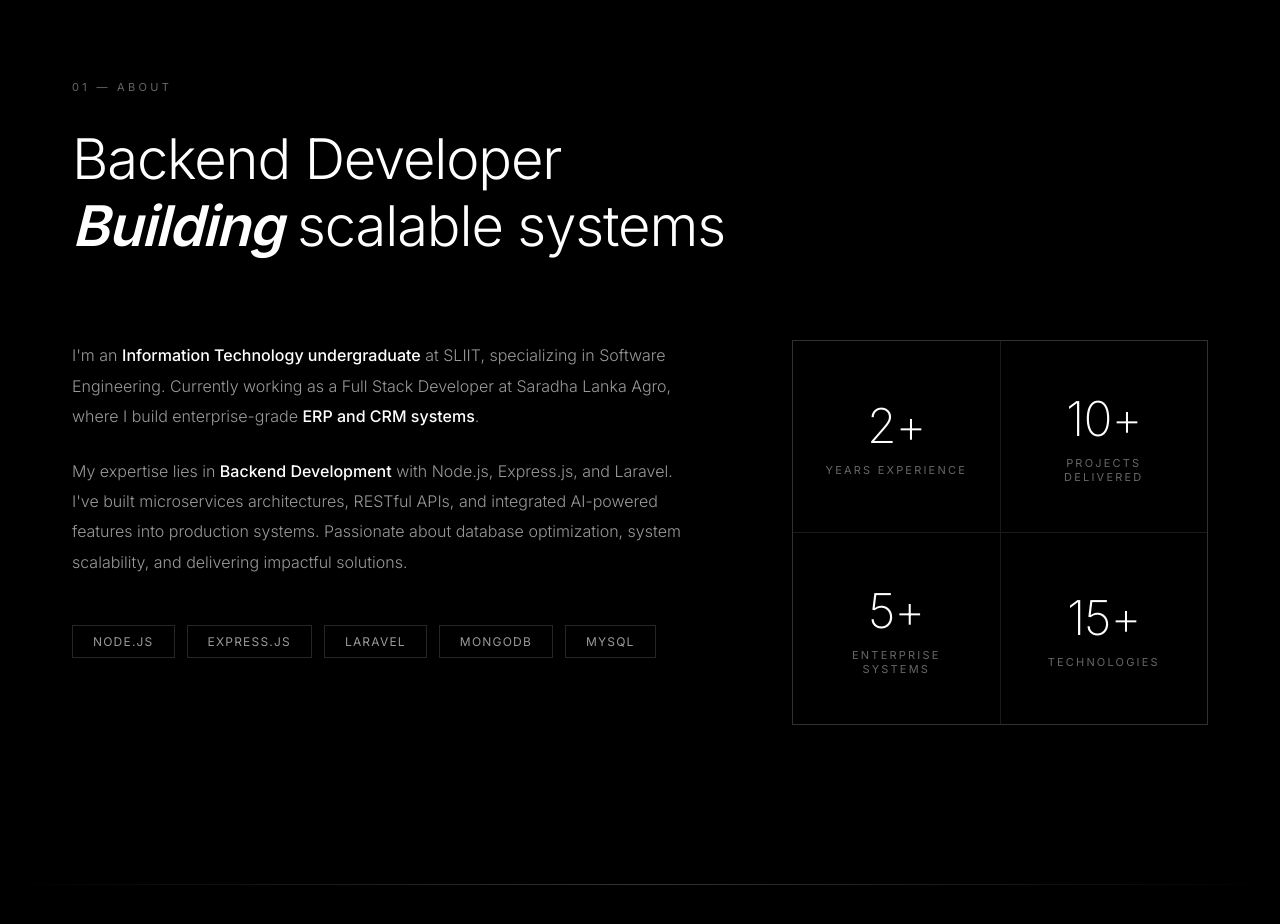
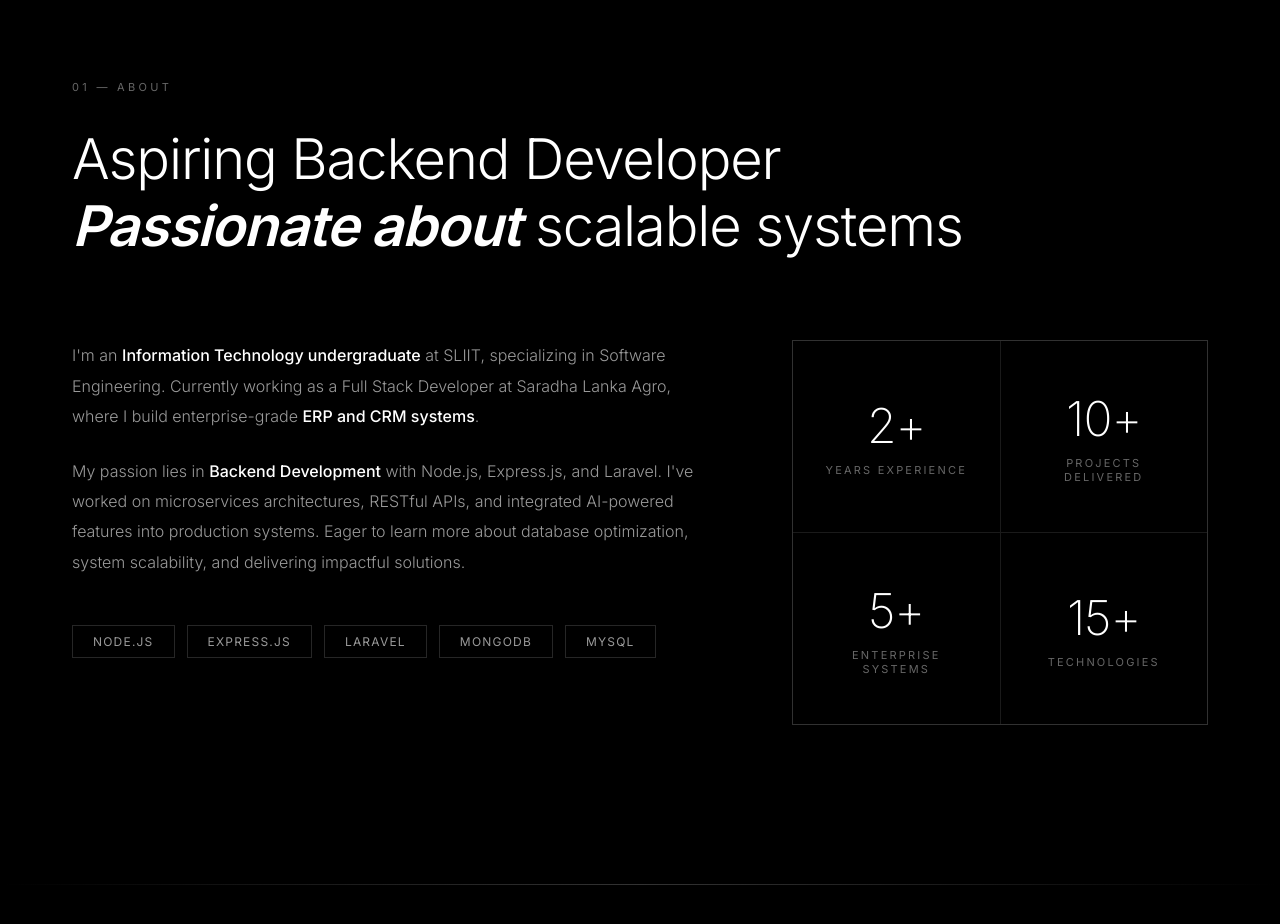
Before and after one commit to DulinaSH2001/DulinaIndrawansha, a Next.js app: page / in a window 1280 px wide. Shown: the part 880-1804 px from the top of the page. Built offline with nearby package versions, Linux system fonts and the light colour scheme.

Commit message:
feat: Update About section title and bio text to reflect an aspiring role and passion for backend development.

```diff
--- a/components/About/About.tsx
+++ b/components/About/About.tsx
@@ -46,9 +46,9 @@ export default function About() {
                 >
                     <span className={styles.label}>01 — ABOUT</span>
                     <h2 className={styles.title}>
-                        Backend Developer
+                        Aspiring Backend Developer
                         <br />
-                        <span className={styles.highlight}>Building</span> scalable systems
+                        <span className={styles.highlight}>Passionate about</span> scalable systems
                     </h2>
                 </motion.div>
 
@@ -75,9 +75,9 @@ export default function About() {
                                 at Saradha Lanka Agro, where I build enterprise-grade <strong>ERP and CRM systems</strong>.
                             </p>
                             <p className={styles.bio}>
-                                My expertise lies in <strong>Backend Development</strong> with Node.js, Express.js,
-                                and Laravel. I&apos;ve built microservices architectures, RESTful APIs, and
-                                integrated AI-powered features into production systems. Passionate about
+                                My passion lies in <strong>Backend Development</strong> with Node.js, Express.js,
+                                and Laravel. I&apos;ve worked on microservices architectures, RESTful APIs, and
+                                integrated AI-powered features into production systems. Eager to learn more about
                                 database optimization, system scalability, and delivering impactful solutions.
                             </p>
                         </div>
```
